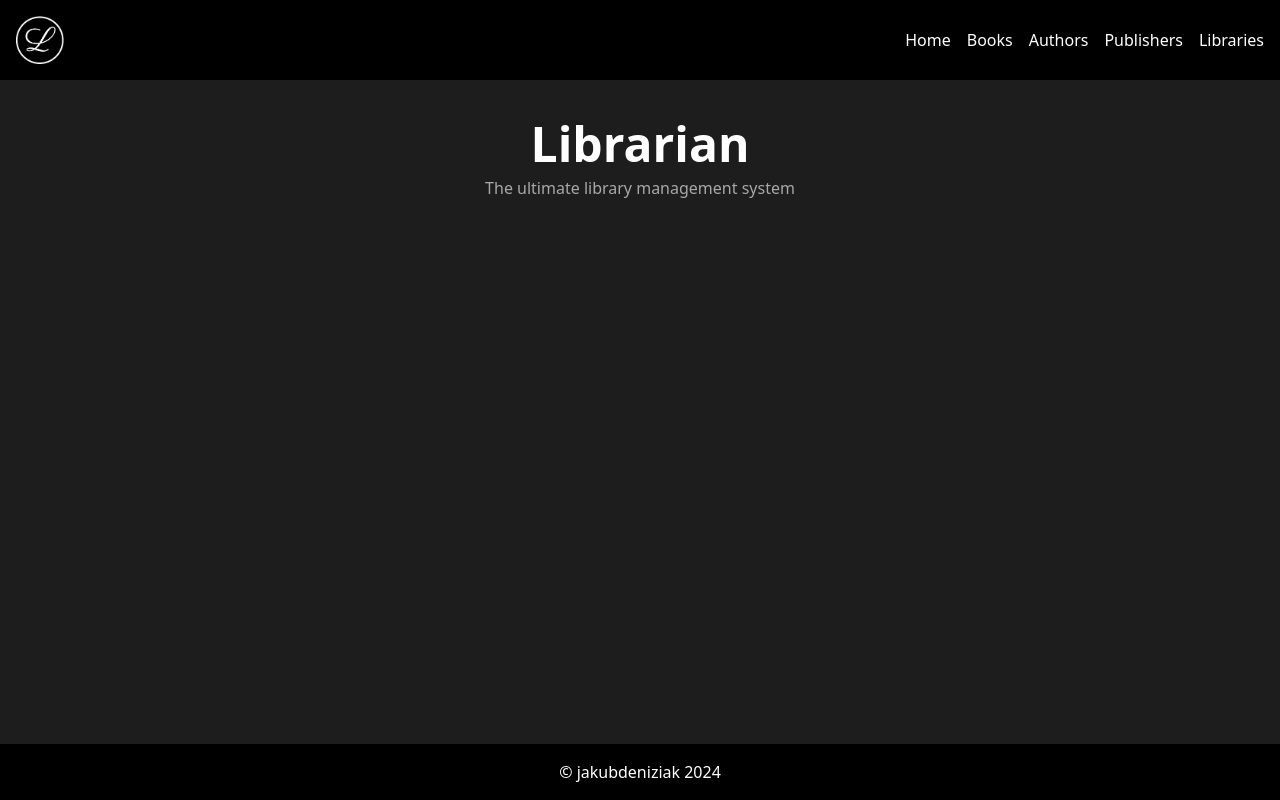
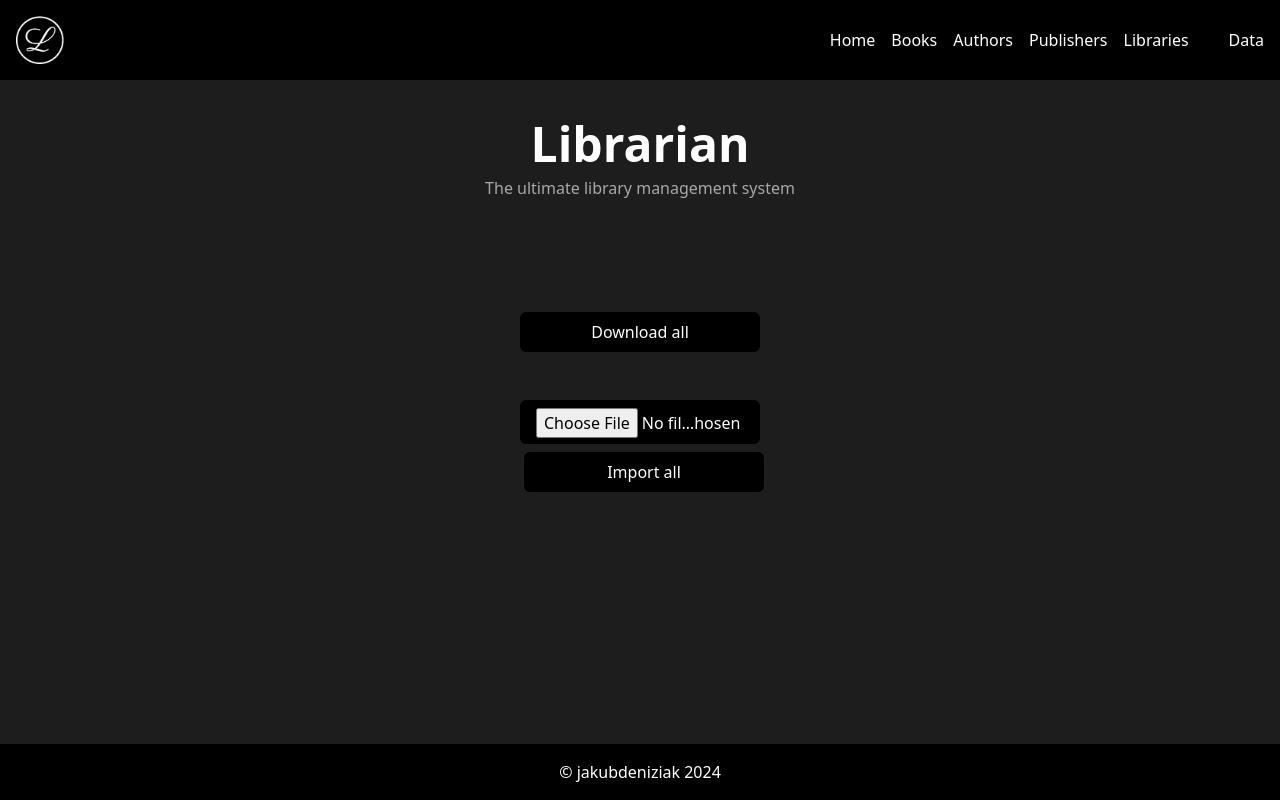
Before and after one commit to jakubdeniziak/librarian, an Angular app in the folder web-interface/: page /data in a window 1280 px wide. Before the commit this address led to /. Built offline with nearby package versions, Linux system fonts and the light colour scheme.

Commit message:
Move data operations to a separate view

```diff
--- a/web-interface/src/app/app-routing.module.ts
+++ b/web-interface/src/app/app-routing.module.ts
@@ -21,6 +21,7 @@ import {BookEditComponent} from "./book/view/book-edit/book-edit.component";
 import {LibraryNewComponent} from "./library/view/library-new/library-new.component";
 import {LibraryDeleteComponent} from "./library/view/library-delete/library-delete.component";
 import {LibraryAddBookComponent} from "./library/view/library-add-book/library-add-book.component";
+import {DataComponent} from "./data/view/data.component";
 
 const routes: Routes = [
     { path: '', component: HomeComponent },
@@ -43,7 +44,8 @@ const routes: Routes = [
     { path: 'libraries/add', component: LibraryNewComponent },
     { path: 'libraries/delete', component: LibraryDeleteComponent },
     { path: 'libraries/:uuid', component: LibraryDetailsComponent },
-    { path: 'libraries/:uuid/add-book', component: LibraryAddBookComponent }
+    { path: 'libraries/:uuid/add-book', component: LibraryAddBookComponent },
+    { path: 'data', component: DataComponent }
 ];
 
 @NgModule({
--- /dev/null
+++ b/web-interface/src/app/data/view/data.component.html
@@ -0,0 +1,19 @@
+<section class="text-center">
+    <br>
+    <button (click)="downloadFile()" class="rounded-md bg-bgSecondary text-primary px-4 py-2 mx-auto mt-12 mb-1 w-60 h-10">
+        Download all
+    </button>
+    <br>
+    <div class="mt-10">
+        <input
+            type="file"
+            (change)="onFileSelected($event)"
+            accept=".json"
+            class="rounded-md bg-bgSecondary text-primary px-4 py-2 mx-auto my-1 w-60 h-11"
+        />
+        <br>
+        <button (click)="submitJson()" [disabled]="!loadedData" class="rounded-md bg-bgSecondary text-primary px-4 py-2 mx-auto my-1 ml-2 w-60 h-10">
+            Import all
+        </button>
+    </div>
+</section>
--- /dev/null
+++ b/web-interface/src/app/data/view/data.component.ts
@@ -0,0 +1,58 @@
+import {Component} from '@angular/core';
+import {saveAs} from "file-saver";
+import {DataService} from "../service/data.service";
+
+@Component({
+  selector: 'app-data',
+  standalone: true,
+  templateUrl: './data.component.html',
+  styleUrl: './data.component.css'
+})
+export class DataComponent {
+
+    loadedData: string | undefined;
+
+
+    constructor(private dataService: DataService) {
+    }
+
+    downloadFile() {
+        this.dataService.downloadAll().subscribe({
+            next: (data) => {
+                const blob = new Blob([JSON.stringify(data, null, 2)], { type: 'application/json' });
+                saveAs(blob, 'data.json');
+            }
+        });
+    }
+
+    onFileSelected(event: Event) {
+        const input = event.target as HTMLInputElement;
+        if (input.files && input.files.length > 0) {
+            const file = input.files[0];
+            const reader = new FileReader();
+            reader.onload = (e) => {
+                try {
+                    this.loadedData = JSON.parse(e.target?.result as string);
+                } catch (error) {
+                    alert('Invalid JSON file!');
+                }
+            };
+            reader.readAsText(file);
+        }
+    }
+
+    submitJson() {
+        if (this.loadedData) {
+            this.dataService.importAll(this.loadedData).subscribe({
+                next: () => {
+                    alert('Data submitted successfully!');
+                },
+                error: (error) => {
+                    console.error('Error submitting data:', error);
+                    alert('Failed to submit data!');
+                }
+            });
+        }
+    }
+
+}
--- a/web-interface/src/app/home/home.component.html
+++ b/web-interface/src/app/home/home.component.html
@@ -14,20 +14,4 @@
     <button routerLink="/libraries" class="rounded-md bg-bgSecondary text-primary px-4 py-2 mx-auto my-1 w-40 h-10">
         Libraries
     </button>
-    <br>
-    <button (click)="downloadFile()" class="rounded-md bg-bgSecondary text-primary px-4 py-2 mx-auto mt-12 mb-1 w-40 h-10">
-        Download all
-    </button>
-    <br>
-    <div>
-        <input
-            type="file"
-            (change)="onFileSelected($event)"
-            accept=".json"
-            class="rounded-md bg-bgSecondary text-primary px-4 py-2 mx-auto my-1 w-60 h-11"
-        />
-        <button (click)="submitJson()" [disabled]="!loadedData" class="rounded-md bg-bgSecondary text-primary px-4 py-2 mx-auto my-1 ml-2 w-40 h-10">
-            Import all
-        </button>
-    </div>
 </section>
--- a/web-interface/src/app/home/home.component.ts
+++ b/web-interface/src/app/home/home.component.ts
@@ -1,6 +1,4 @@
 import { Component } from '@angular/core';
-import { DataService } from "../data/service/data.service";
-import {saveAs} from "file-saver";
 
 @Component({
   selector: 'app-home',
@@ -9,47 +7,6 @@ import {saveAs} from "file-saver";
 })
 export class HomeComponent {
 
-    loadedData: string | undefined;
-
-    constructor(private dataService: DataService) { }
-
-    downloadFile() {
-        this.dataService.downloadAll().subscribe({
-            next: (data) => {
-                const blob = new Blob([JSON.stringify(data, null, 2)], { type: 'application/json' });
-                saveAs(blob, 'data.json');
-            }
-        });
-    }
-
-    onFileSelected(event: Event) {
-        const input = event.target as HTMLInputElement;
-        if (input.files && input.files.length > 0) {
-            const file = input.files[0];
-            const reader = new FileReader();
-            reader.onload = (e) => {
-                try {
-                    this.loadedData = JSON.parse(e.target?.result as string);
-                } catch (error) {
-                    alert('Invalid JSON file!');
-                }
-            };
-            reader.readAsText(file);
-        }
-    }
-
-    submitJson() {
-        if (this.loadedData) {
-            this.dataService.importAll(this.loadedData).subscribe({
-                next: () => {
-                    alert('Data submitted successfully!');
-                },
-                error: (error) => {
-                    console.error('Error submitting data:', error);
-                    alert('Failed to submit data!');
-                }
-            });
-        }
-    }
+    constructor() { }
 
 }
--- a/web-interface/src/app/section/nav/nav.component.html
+++ b/web-interface/src/app/section/nav/nav.component.html
@@ -9,6 +9,7 @@
             <li><a [routerLink]="'/authors'" class="text-primary hover:text-secondary">Authors</a></li>
             <li><a [routerLink]="'/publishers'" class="text-primary hover:text-secondary">Publishers</a></li>
             <li><a [routerLink]="'/libraries'" class="text-primary hover:text-secondary">Libraries</a></li>
+            <li><a [routerLink]="'/data'" class="text-primary hover:text-secondary ml-6">Data</a></li>
         </ul>
     </div>
 </nav>
```
Also changed, not shown: web-interface/src/app/data/view/data.component.css (added), 1 other file (tests, documents, lock files or other folders).
